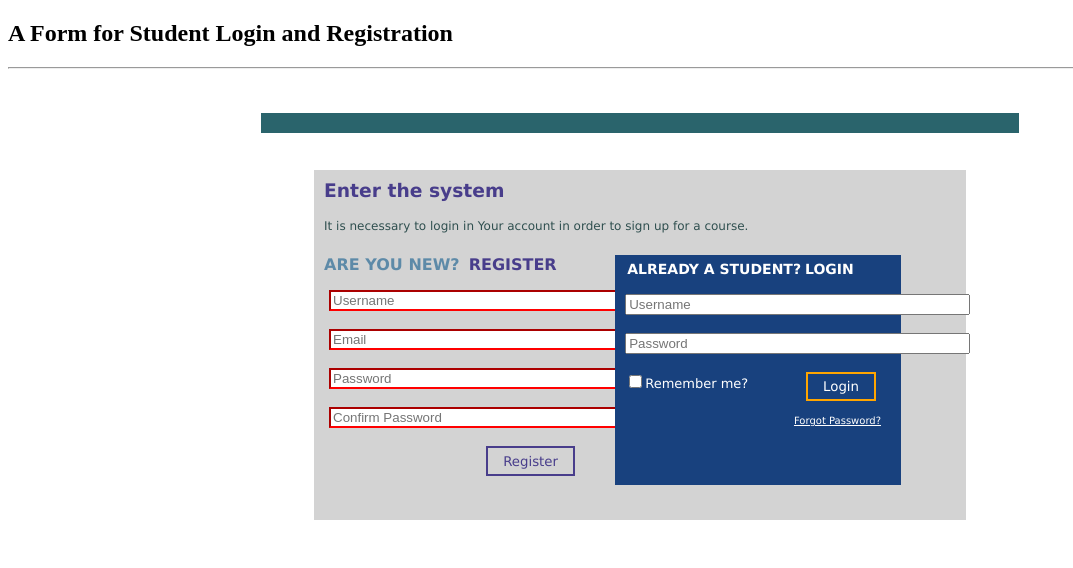
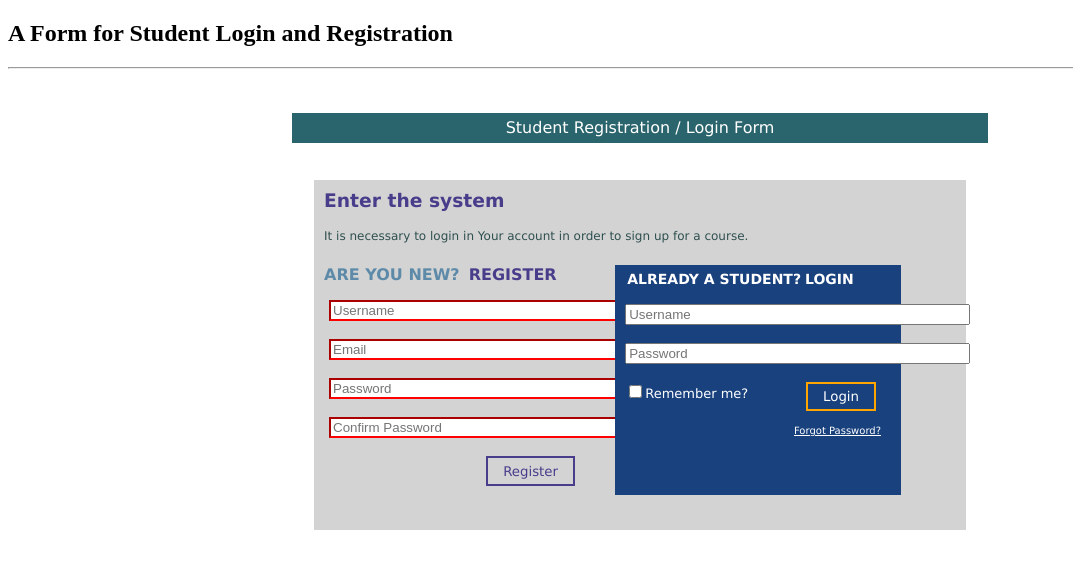
Before and after one commit to vnpraveenb/FEF_Session8Assignment1, a plain HTML site: page index.html in a window 1280 px wide. Shown: the whole page, without its empty margins (0-1073 px from the left). Drawn offline with Linux system fonts and the light colour scheme.

Commit message:
Final Commit

```diff
--- a/index.html
+++ b/index.html
@@ -12,7 +12,7 @@
     <hr>
     <br> <br>
     <div>
-        <div class="head"></div>
+        <div class="head">Student Registration / Login  Form</div>
         <br>
         <form class="form">
             <h3>Enter the system</h3>
--- a/main.css
+++ b/main.css
@@ -1,8 +1,13 @@
 .head{
-    height: 20px;
+    height: 25px;
     background-color: #2A646C;
-    width: 60%;
+    width: 55%;
     margin: auto;
+    color: white;
+    text-align: center;
+    font-family: 'Lucida Sans', 'Lucida Sans Regular', 'Lucida Grande', 'Lucida Sans Unicode';
+    padding-top: 5px;
+
 }
 .form{
     background-color: lightgrey;
```
